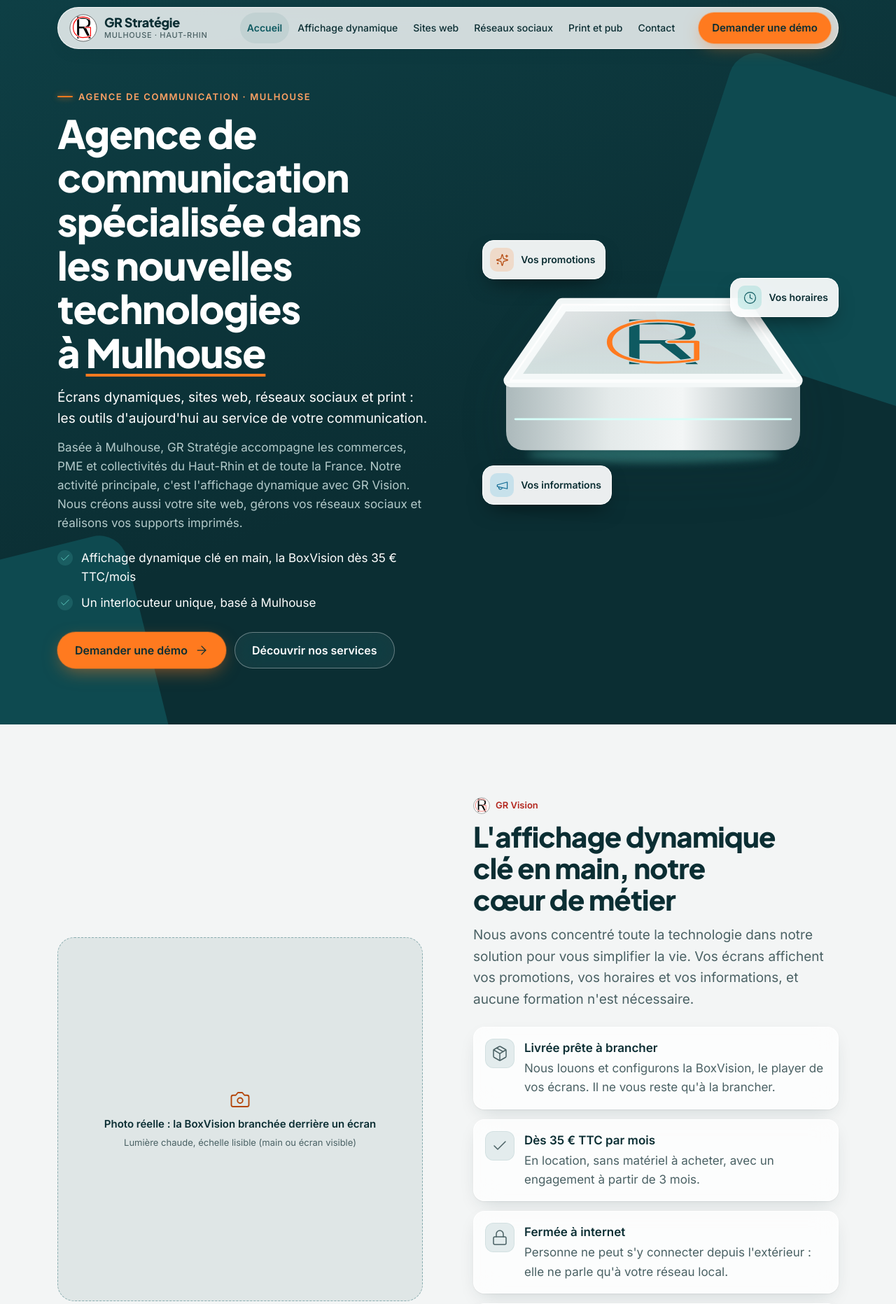
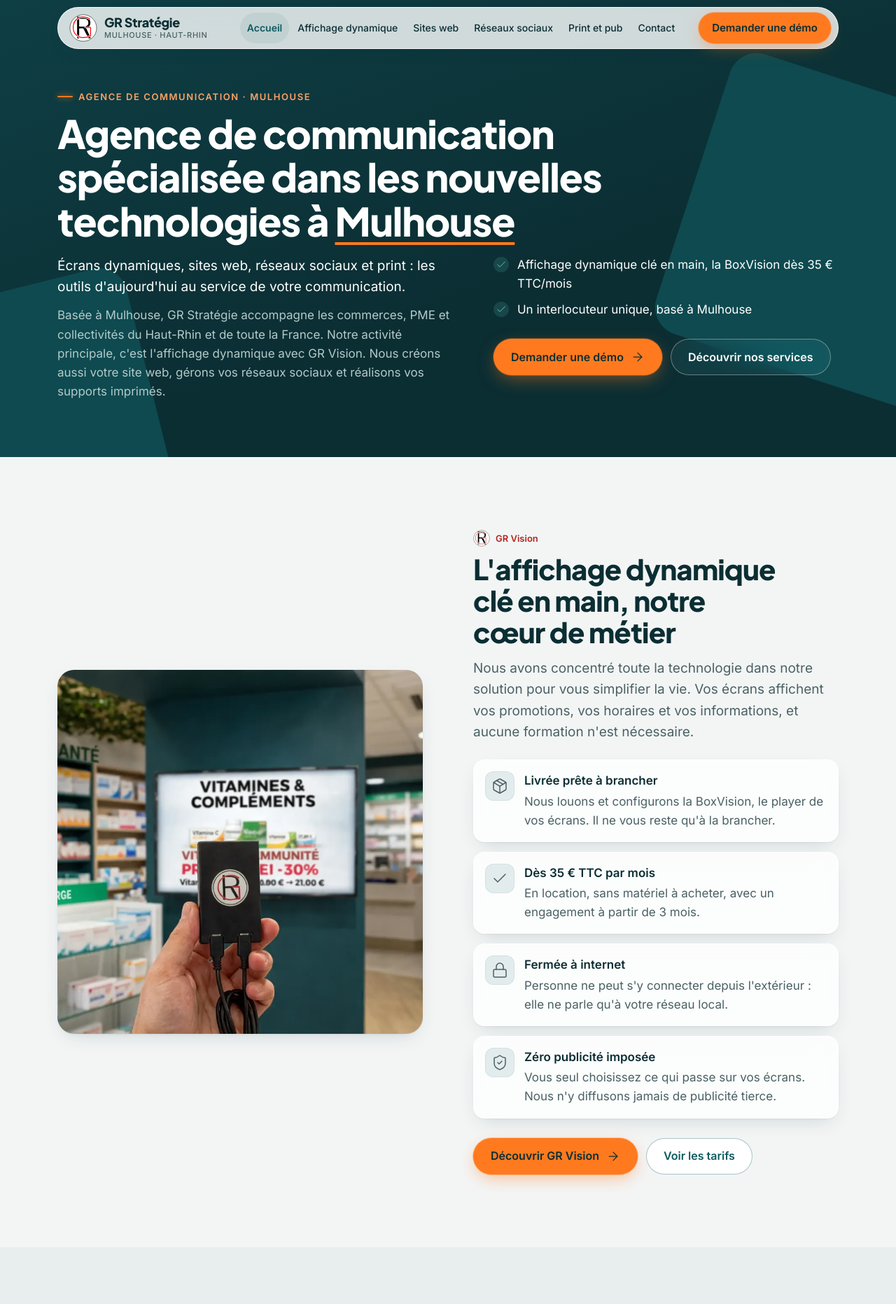
Before and after one commit to jgrewis/site-gr-strategie, a PHP site: page / in a window 1280 px wide. Shown: the top 1863 px of the page at 70% size. Run offline with PHP 8.4, Linux system fonts and the light colour scheme.

Commit message:
Photos réelles, héros sans schéma et aperçu complet
- Photos : BoxVision en main (accueil), BoxVision derrière l'écran
  (affichage dynamique), vitrine, mairie et salon dans « Pour qui »
- Héros de l'accueil et d'Affichage dynamique : schéma de la BoxVision
  retiré, les textes prennent toute la largeur
- Community management : emplacement photo retiré (discrétion clients)
- Formulaire : repli d'envoi sans -f si IONOS le refuse
- Aperçu local servi par PHP avec le routeur (URL propres)

Co-Authored-By: Claude Opus 5.5 <noreply@anthropic.com>

```diff
--- a/site/api/contact/index.php
+++ b/site/api/contact/index.php
@@ -413,7 +413,9 @@ function send_mail(array $d): bool
     if (MAIL_DRY_RUN) {
         return dry_run_write(MAIL_TO, $subject, $headers, $body);
     }
-    return mail(MAIL_TO, $subject, $body, $headers, '-f' . MAIL_FROM);
+    // IONOS exige l'expéditeur d'enveloppe (-f). Repli sans lui si la configuration l'interdit.
+    return mail(MAIL_TO, $subject, $body, $headers, '-f' . MAIL_FROM)
+        || mail(MAIL_TO, $subject, $body, $headers);
 }
 
 /** Mode test : écrit le mail composé dans un fichier du dossier temporaire système. */
--- a/site/assets/css/site.css
+++ b/site/assets/css/site.css
@@ -140,6 +140,9 @@ a:hover{color:var(--gr-teal-600)}
 .hero h1 em{font-style:normal;color:var(--gr-white);text-decoration:underline;text-decoration-color:var(--gr-orange);text-decoration-thickness:.07em;text-underline-offset:.14em;text-decoration-skip-ink:none}
 .hero .lead{margin-bottom:12px}
 .hero .muted{max-width:60ch}
+/* Héros sans visuel : les textes prennent toute la largeur */
+.hero-cols{display:grid;gap:8px}
+.hero-cols>div>:last-child{margin-bottom:0}
 
 /* Encart prix */
 .price{display:flex;gap:16px;align-items:center;margin-top:24px;padding:16px 18px;border-radius:var(--gr-r-md)}
@@ -201,6 +204,7 @@ section{padding:72px 0}
 .feat li .chip-ic{width:42px;height:42px;border-radius:12px}
 .feat b{display:block;font-weight:600;margin-bottom:2px}
 .feat span{color:var(--gr-muted)}
+.feat.feat-3{margin-top:0}
 
 /* Emplacements photo provisoires */
 .ph{position:relative;display:grid;place-items:center;text-align:center;gap:6px;min-height:260px;padding:20px;border-radius:var(--gr-r-lg);background:var(--gr-ph-bg);border:1.5px dashed rgba(14,90,97,.4);color:var(--gr-ink);overflow:hidden}
@@ -210,9 +214,20 @@ section{padding:72px 0}
 .ph-in{display:grid;gap:6px;justify-items:center;position:relative;z-index:1}
 .ph.tall{min-height:300px}
 
+/* Photos réelles (remplacent les emplacements .ph) */
+.photo{position:relative;min-height:260px;margin:0;border-radius:var(--gr-r-lg);overflow:hidden;background:var(--gr-ph-bg);box-shadow:var(--gr-shadow)}
+.photo img{position:absolute;inset:0;width:100%;height:100%;object-fit:cover}
+.photo.tall{min-height:300px}
+.photo .pos-main{object-position:47% 50%}
+.photo .pos-vitrine{object-position:58% 50%}
+.photo .pos-mairie{object-position:50% 38%}
+.photo .pos-stand{object-position:35% 50%}
+.photo .pos-box{object-position:42% 50%}
+
 /* Pour qui */
 .who .card{padding:12px 12px 22px}
-.who .ph{min-height:170px;border-radius:18px}
+.who .ph,.who .photo{min-height:170px;border-radius:18px}
+.who .photo{box-shadow:none}
 .who .card .tx{padding:0 10px}
 .who h3{display:flex;align-items:center;gap:10px}
 .who h3 .ic{color:var(--gr-teal-700)}
@@ -508,6 +523,9 @@ section.legal{padding:var(--gr-s7) 0 var(--gr-s8)}
  .price strong span{font-size:1.5rem}
  .hero{padding:120px 0 80px}
  .hero .grid{grid-template-columns:1fr 1fr;align-items:center;gap:56px}
+ .hero .grid.solo{grid-template-columns:1fr}
+ .hero-cols{grid-template-columns:1.15fr 1fr;gap:56px;align-items:start}
+ .hero-cols .chk,.hero-cols .price{margin-top:0}
  .stage{min-height:540px}
  .stage .bv{width:86%}
  section{padding:104px 0}
@@ -524,7 +542,8 @@ section.legal{padding:var(--gr-s7) 0 var(--gr-s8)}
  .offer .featured .chk{grid-column:2;grid-row:1/3;margin-top:0}
  .offer-price{font-size:1.75rem}
  .who .cards{grid-template-columns:repeat(4,1fr)}
- .ph.tall{min-height:520px}
+ .feat.feat-3{grid-template-columns:repeat(3,1fr)}
+ .ph.tall,.photo.tall{min-height:520px}
 }
 
 /* 1200 px et plus : menu complet (6 entrées + bouton). En dessous, bouton Menu et « Demander une démo » visibles */
--- a/site/index.html
+++ b/site/index.html
@@ -235,12 +235,16 @@
     <section class="hero dsec soft" aria-labelledby="titre-hero">
       <span class="shape shape-a" aria-hidden="true"></span>
       <span class="shape shape-b" aria-hidden="true"></span>
-      <div class="w grid">
+      <div class="w grid solo">
         <div>
           <span class="over">Agence de communication · Mulhouse</span>
           <h1 id="titre-hero">Agence de communication spécialisée dans les nouvelles technologies à <em>Mulhouse</em></h1>
+          <div class="hero-cols">
+            <div>
           <p class="lead">Écrans dynamiques, sites web, réseaux sociaux et print&nbsp;: les outils d'aujourd'hui au service de votre communication.</p>
           <p class="muted">Basée à Mulhouse, GR Stratégie accompagne les commerces, PME et collectivités du Haut-Rhin et de toute la France. Notre activité principale, c'est l'affichage dynamique avec GR Vision. Nous créons aussi votre site web, gérons vos réseaux sociaux et réalisons vos supports imprimés.</p>
+            </div>
+            <div>
           <ul class="chk">
             <li><svg class="ic" aria-hidden="true" focusable="false"><use href="#i-check"/></svg>Affichage dynamique clé en main, la BoxVision dès 35&nbsp;€ TTC/mois</li>
             <li><svg class="ic" aria-hidden="true" focusable="false"><use href="#i-check"/></svg>Un interlocuteur unique, basé à Mulhouse</li>
@@ -249,12 +253,8 @@
             <a class="btn btn-p" href="/contact">Demander une démo <svg class="ic" aria-hidden="true" focusable="false"><use href="#i-arrow-right"/></svg></a>
             <a class="btn btn-s" href="#gr-vision">Découvrir nos services</a>
           </div>
-        </div>
-        <div class="stage">
-          <img class="bv" src="/assets/img/box-vision.svg" width="380" height="222" alt="La BoxVision, boîtier d'affichage dynamique de l'offre GR Vision" fetchpriority="high">
-          <div class="float glass f1" aria-hidden="true"><i><svg class="ic" focusable="false"><use href="#i-sparkles"/></svg></i>Vos promotions</div>
-          <div class="float glass f2" aria-hidden="true"><i><svg class="ic" focusable="false"><use href="#i-clock"/></svg></i>Vos horaires</div>
-          <div class="float glass f3" aria-hidden="true"><i><svg class="ic" focusable="false"><use href="#i-megaphone"/></svg></i>Vos informations</div>
+            </div>
+          </div>
         </div>
       </div>
     </section>
@@ -277,9 +277,7 @@
             <a class="btn btn-s" href="/affichage-dynamique#tarifs">Voir les tarifs</a>
           </div>
         </div>
-        <div class="ph tall" role="img" aria-label="Emplacement photo&nbsp;: la BoxVision branchée derrière un écran">
-          <div class="ph-in"><svg class="ic" aria-hidden="true" focusable="false"><use href="#i-camera"/></svg><b>Photo réelle&nbsp;: la BoxVision branchée derrière un écran</b><small>Lumière chaude, échelle lisible (main ou écran visible)</small></div>
-        </div>
+        <figure class="photo tall"><img src="/assets/img/photos/boxvision-en-main.webp" alt="La BoxVision, tenue en main devant un écran d'affichage dynamique en pharmacie" width="1600" height="874" loading="lazy" decoding="async" class="pos-main"></figure>
       </div>
     </section>
 
@@ -292,7 +290,7 @@
         </div>
         <div class="cards c2">
           <article class="card glass">
-            <div class="ph" role="img" aria-label="Emplacement photo&nbsp;: écran en vitrine"><div class="ph-in"><svg class="ic" aria-hidden="true" focusable="false"><use href="#i-camera"/></svg><b>Photo réelle&nbsp;: écran en vitrine</b></div></div>
+            <figure class="photo"><img src="/assets/img/photos/vitrine-commerce.webp" alt="Écran d'affichage dynamique en vitrine d'un magasin de chaussures" width="900" height="507" loading="lazy" decoding="async" class="pos-vitrine"></figure>
             <div class="tx"><h3><svg class="ic" aria-hidden="true" focusable="false"><use href="#i-store"/></svg>Commerces</h3><p>Mettez en avant vos promotions et vos nouveautés en vitrine ou dans votre espace de vente.</p></div>
           </article>
           <article class="card glass">
@@ -300,11 +298,11 @@
             <div class="tx"><h3><svg class="ic" aria-hidden="true" focusable="false"><use href="#i-building-2"/></svg>PME</h3><p>Accueillez vos visiteurs et informez vos équipes.</p></div>
           </article>
           <article class="card glass">
-            <div class="ph" role="img" aria-label="Emplacement photo&nbsp;: écran d'information au public"><div class="ph-in"><svg class="ic" aria-hidden="true" focusable="false"><use href="#i-camera"/></svg><b>Photo réelle&nbsp;: écran d'information au public</b></div></div>
+            <figure class="photo"><img src="/assets/img/photos/totem-mairie.webp" alt="Totem d'information affichant les horaires et les annonces devant une mairie" width="900" height="900" loading="lazy" decoding="async" class="pos-mairie"></figure>
             <div class="tx"><h3><svg class="ic" aria-hidden="true" focusable="false"><use href="#i-landmark"/></svg>Collectivités</h3><p>Diffusez vos horaires, vos annonces et les informations pratiques auprès du public.</p></div>
           </article>
           <article class="card glass">
-            <div class="ph" role="img" aria-label="Emplacement photo&nbsp;: écran sur un stand"><div class="ph-in"><svg class="ic" aria-hidden="true" focusable="false"><use href="#i-camera"/></svg><b>Photo réelle&nbsp;: écran sur un stand</b></div></div>
+            <figure class="photo"><img src="/assets/img/photos/stand-salon.webp" alt="Écran d'affichage dynamique sur un stand de salon professionnel" width="900" height="600" loading="lazy" decoding="async" class="pos-stand"></figure>
             <div class="tx"><h3><svg class="ic" aria-hidden="true" focusable="false"><use href="#i-party-popper"/></svg>Événements</h3><p>Habillez un salon, un stand ou une manifestation à vos couleurs.</p></div>
           </article>
         </div>
```
Also changed, not shown: site/affichage-dynamique.html (+8 -7 lines), site/community-management.html (+5 -8 lines), .claude/launch.json, site/assets/img/box-vision.svg (deleted), site/assets/img/photos/boxvision-derriere-ecran.webp (added), site/assets/img/photos/boxvision-en-main.webp (added), site/assets/img/photos/stand-salon.webp (added), site/assets/img/photos/totem-mairie.webp (added), site/assets/img/photos/vitrine-commerce.webp (added).
